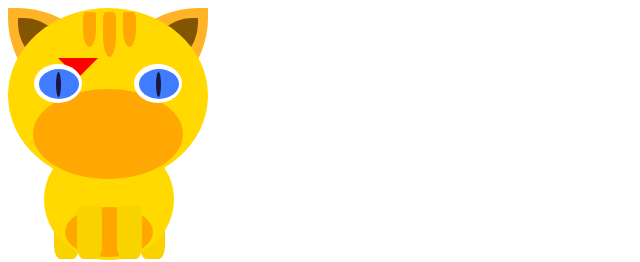
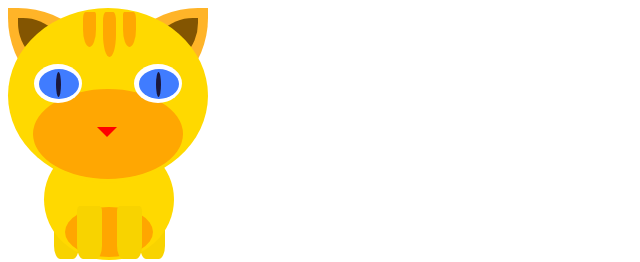
Before and after one commit to jonsax6/cryptokitties-clone, a plain HTML site: page index.html in a window 1280 px wide. Shown: the full height of the page, 0-640 px from the left. Drawn offline with Linux system fonts and the light colour scheme.

Commit message:
revised nose

```diff
--- a/index.html
+++ b/index.html
@@ -23,7 +23,7 @@
                     <div class="fh_pattern_left"></div>
                 </div>
                 <div id="face"></div>
-                <div id="nose"></div>
+                <div id="button_nose"></div>
                 <div class="leg front_leg_left"></div>
                 <div class="leg front_leg_right"></div>
                 <div class="eyes">
--- a/style.css
+++ b/style.css
@@ -15,15 +15,15 @@
     top: 81px;
 }
 
-#nose{
+#button_nose{
     position: absolute;
     width: 0;
     height: 0;
-    border-left: 20px solid transparent;
-    border-right: 20px solid transparent;
-    border-top: 20px solid #f00;
-    top: 50px;
-    left: 50px;
+    border-left: 10px solid transparent;
+    border-right: 10px solid transparent;
+    border-top: 10px solid #f00;
+    top: 119px;
+    left: 89px;
 }
 
 #body{
```
